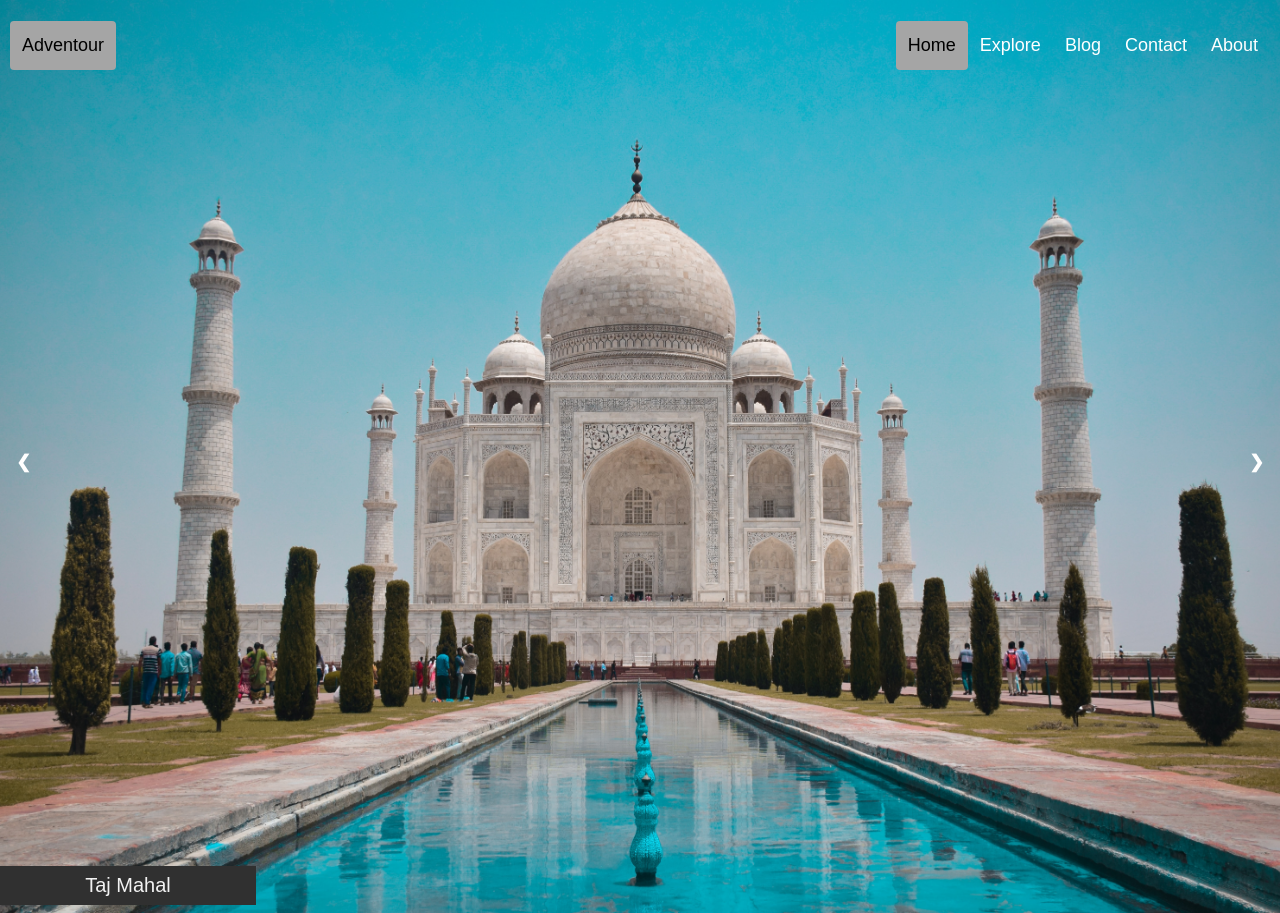
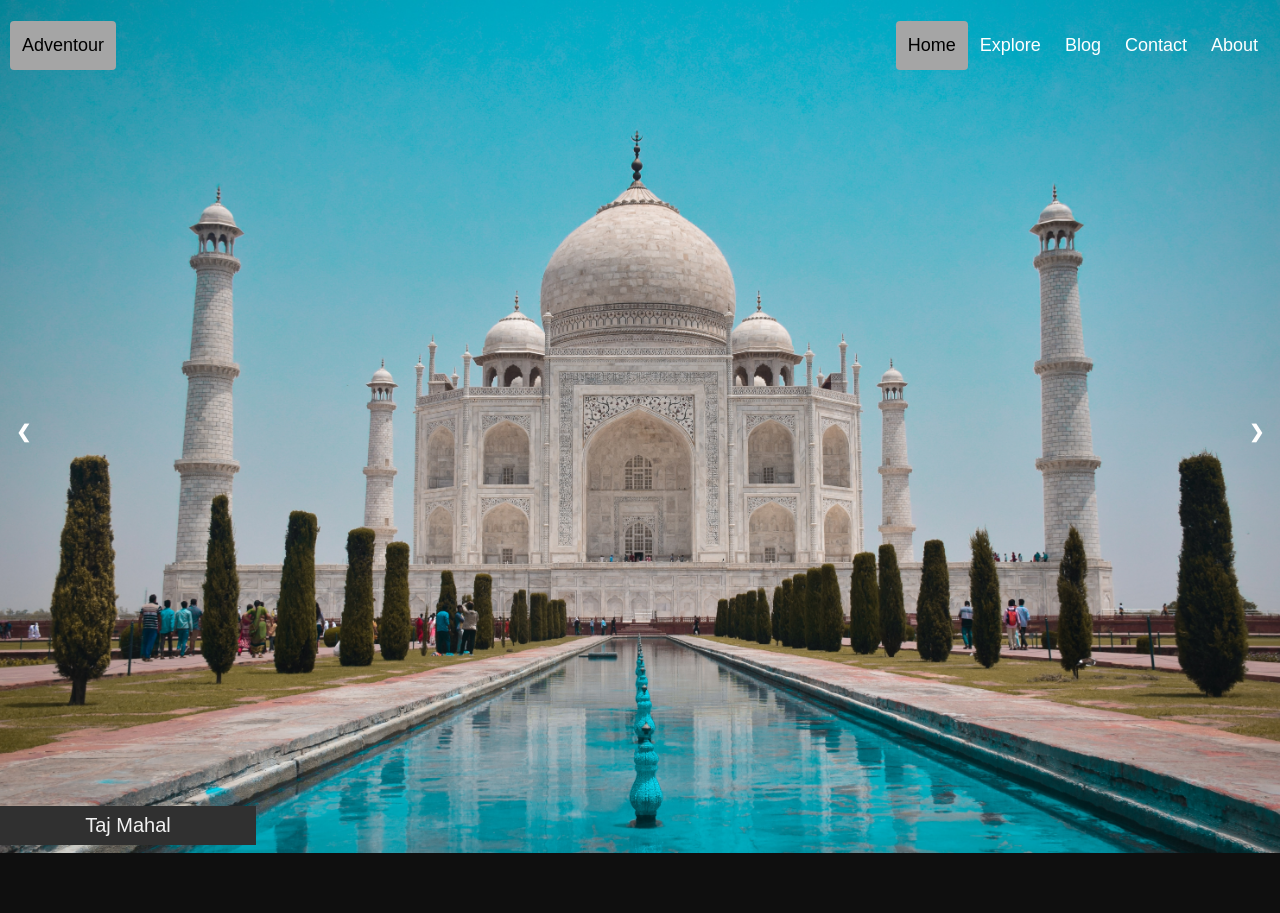
Before and after one commit to jashnimje/Adventour, a PHP site: page / in a window 1280 px wide. Run offline with PHP 8.4, Linux system fonts and the light colour scheme.

Commit message:
Changed text align to justify and made changes to slideshow-container in css so that dots fit the image-size

```diff
--- a/css/styles.css
+++ b/css/styles.css
@@ -102,15 +102,16 @@
 
 .slide-image {
   width: 100%;
-  height: 100%;
   vertical-align: middle;
 }
 
 /* Slideshow container */
 .slideshow-container {
-  height: 100%;
+  max-width: absolute;
   position: absolute;
   margin: auto;
+  height: fit-content;
+  overflow: hidden;
 }
 
 /* Next & previous buttons */
@@ -154,7 +155,7 @@
   text-align: center;
 }
 
-/*
+
 //Commented because the dots are not proper aligned //
 
 The dots/bullets/indicators
@@ -173,7 +174,7 @@
 .dot:hover {
   background-color: #717171;
 }
-*/
+
 
 /* Fading animation */
 .fade {
--- a/index.html
+++ b/index.html
@@ -1,12 +1,12 @@
 <html lang="en">
   <head>
     <meta charset="UTF-8" />
-    <meta name="viewport" content="width=device-width, initial-scale=1.0" />
-    <meta name="keywords" content="HTML, CSS, JavaScript" />
+    <meta name="viewport" content="width=device-width, initial-scale=1.0" >
+    <meta name="keywords" content="HTML, CSS, JavaScript" >
     <meta
       name="Adventour, Tours and Travels"
       content="An Ultimate guide for all travel needs."
-    />
+    >
     <link rel="shortcut icon" href="/assets/favicon.png" type="image/x-icon" />
     <title>Adventour</title>
     <link rel="stylesheet" href="./css/styles.css" />
@@ -36,7 +36,7 @@
       </div>
       <br />
 
-      <div style="text-align: center">
+      <div style="text-align: justify">
         <span class="dot" onclick="currentSlide(1)"></span>
         <span class="dot" onclick="currentSlide(2)"></span>
         <span class="dot" onclick="currentSlide(3)"></span>
```
